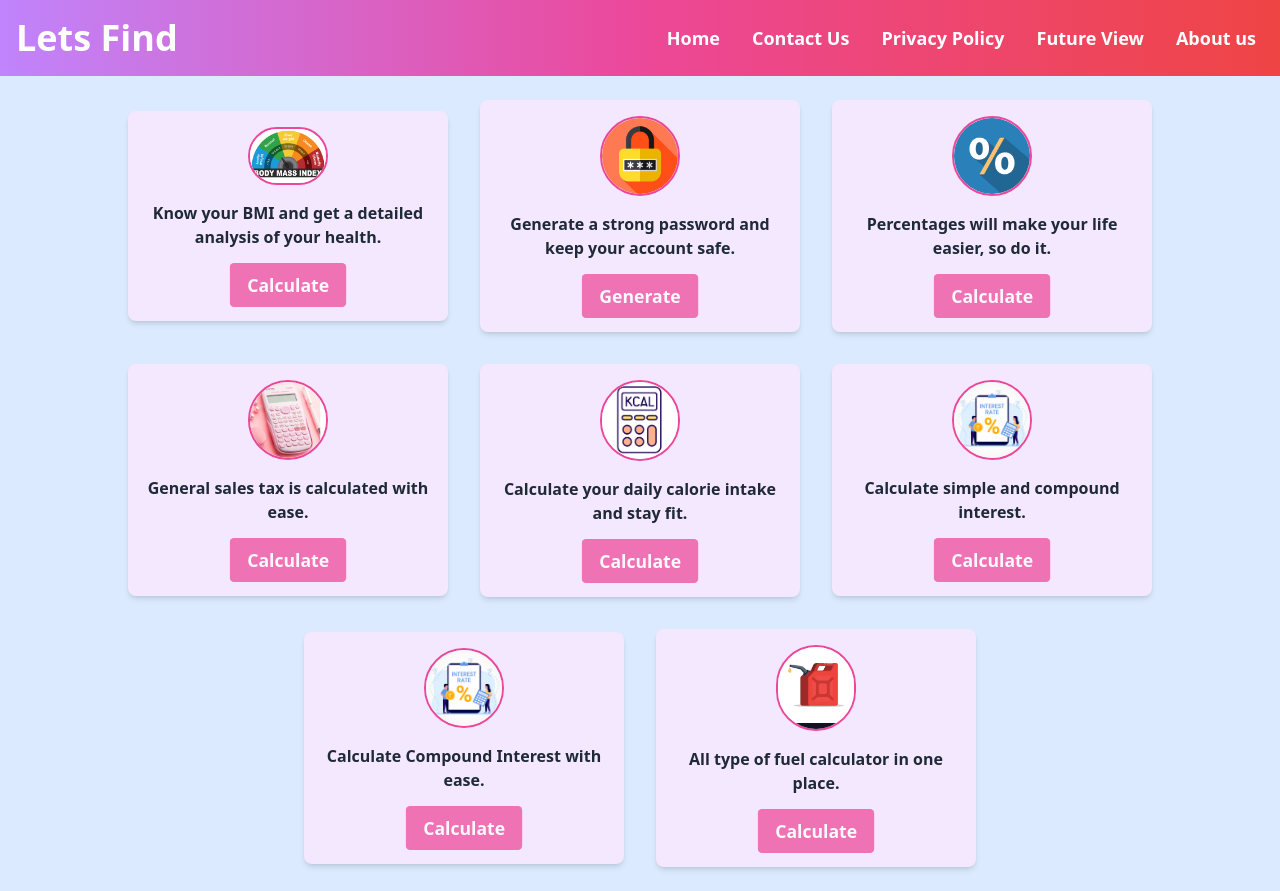
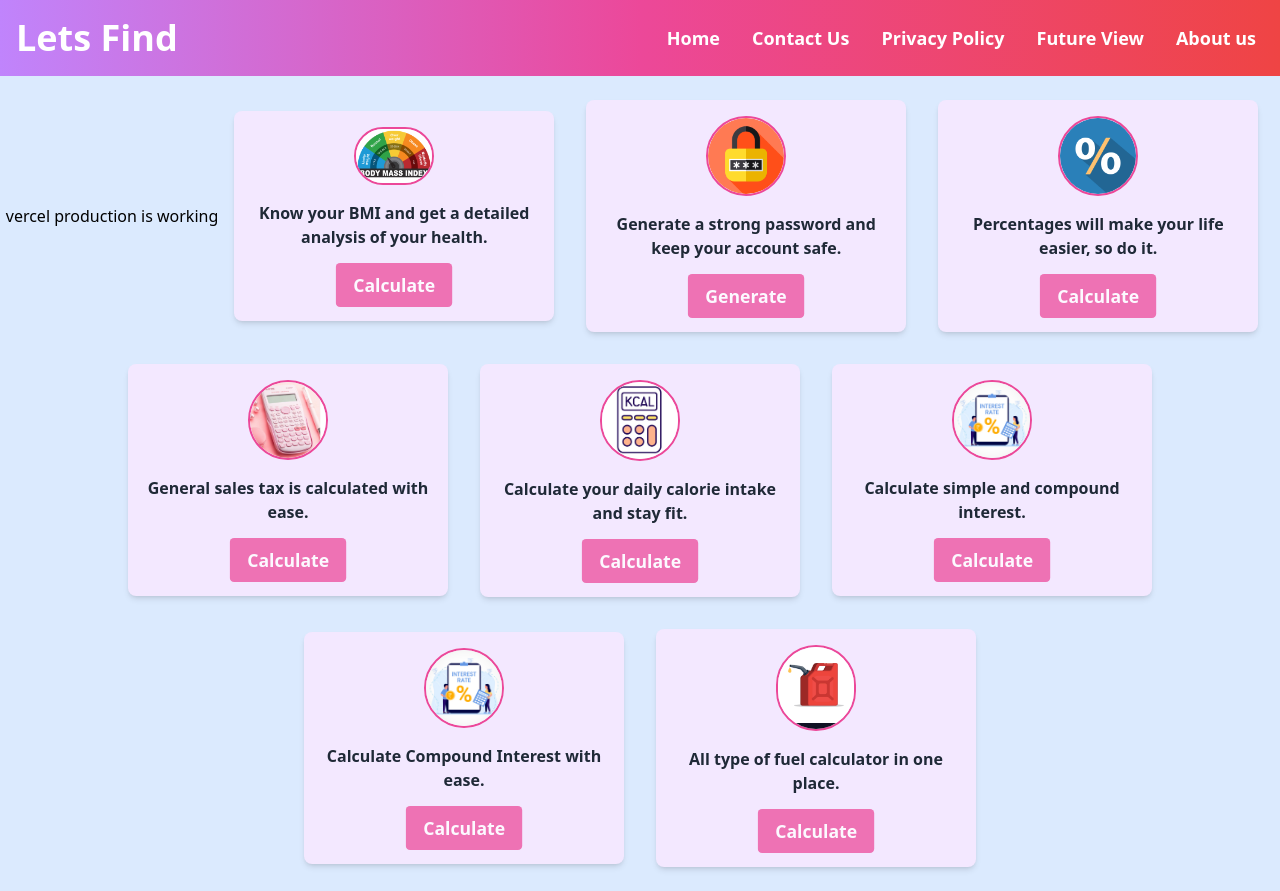
Before and after one commit to MuhammadAsif-js/my-app, a Next.js app: page / in a window 1280 px wide. Built offline with nearby package versions, Linux system fonts and the light colour scheme.

Commit message:
new changes

```diff
--- a/app/page.tsx
+++ b/app/page.tsx
@@ -19,7 +19,9 @@ import puppyweightcal from "../Image/puppy_cal.jpg";
 export default function Home() {
   return (
     //Add filters for different calculators
-    <main className="flex justify-center items-center flex-wrap bg-blue-100 py-2 h-auto">
+    <main className="flex justify-center items-center flex-wrap bg-blue-100 py-2
+     h-auto">
+      <h1>vercel production is working</h1>
       {/* <div className="lg:w-1/4 md:w-1/2 sm:w-full max-w-xs m-4 p-4 bg-purple-100 rounded-lg shadow-md hover:shadow-lg animate-scale transition-all duration-500 ease-in-out flex flex-col items-center justify-center text-center cursor-pointer  hover:bg-purple-200 hover:scale-105">
         <Image
           src={idealweight}
```
